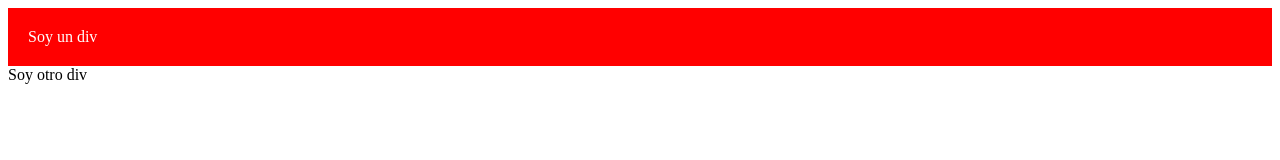
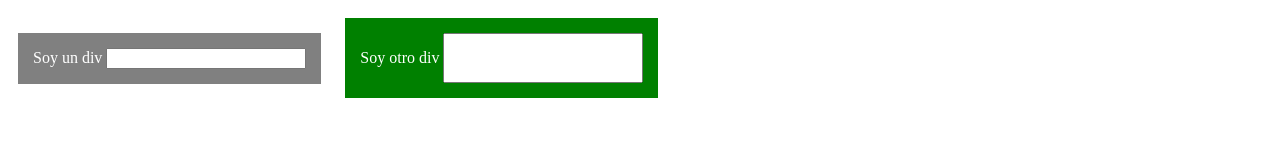
Before and after one commit to EduardoIbarra/css, a plain HTML site: page 2/index.html in a window 1280 px wide. Drawn offline with Linux system fonts and the light colour scheme.

Commit message:
Selectores en CSS

```diff
--- a/2/estilo.css
+++ b/2/estilo.css
@@ -1,5 +1,18 @@
 #primero{
-    background-color: red;
+    background-color: gray;
+}
+#segundo{
+    background-color: green;
+}
+.prueba{
     color: white;
-    padding: 20px;
+    padding: 15px;
+    display:  inline-block;
+    margin: 10px;
 }
+input[type="text"]{
+    width:200px;
+}
+#segundo input[type="text"]{
+    height: 50px;
+}
--- a/2/index.html
+++ b/2/index.html
@@ -6,10 +6,12 @@
 
     <div class="prueba" id="primero">
         Soy un div
+        <input type="text">
     </div>
 
     <div class="prueba" id="segundo">
         Soy otro div
+        <input type="text">
     </div>
 
     </body>
```
Also changed, not shown: 2 other files.
